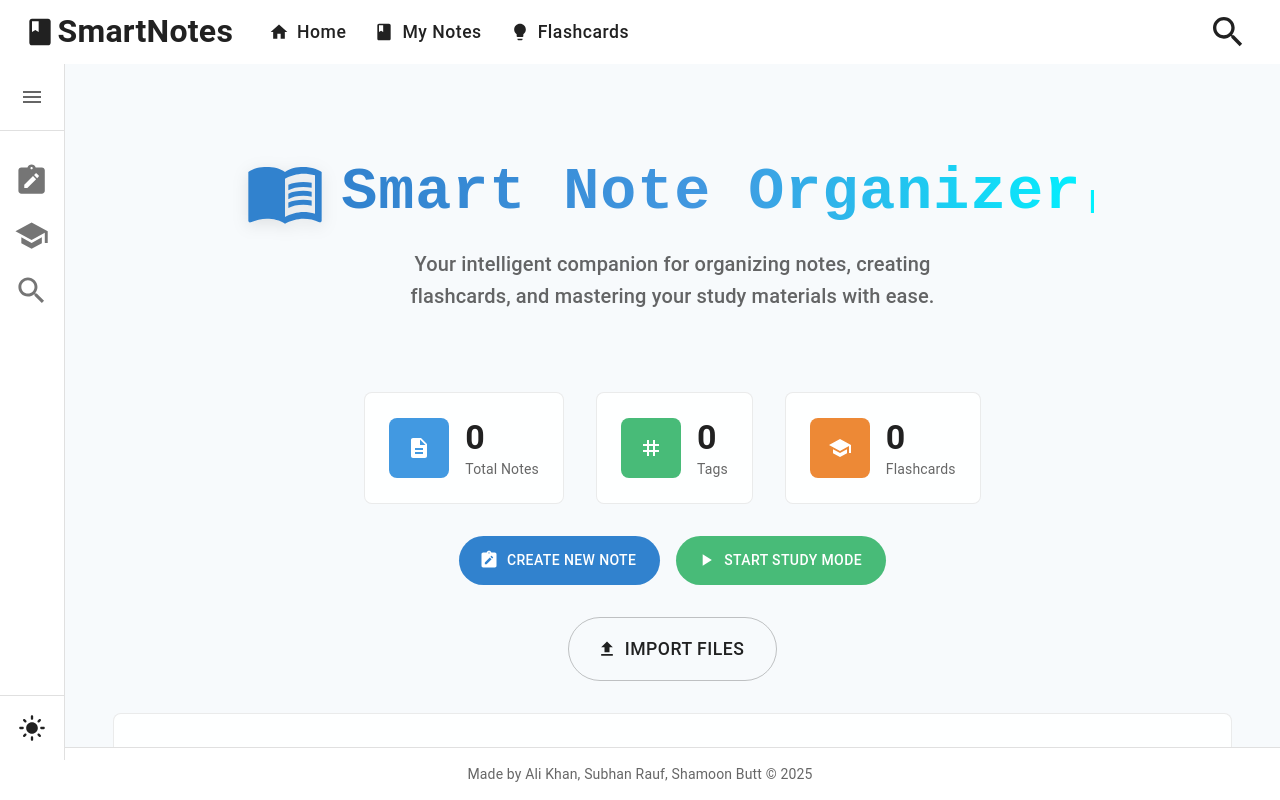
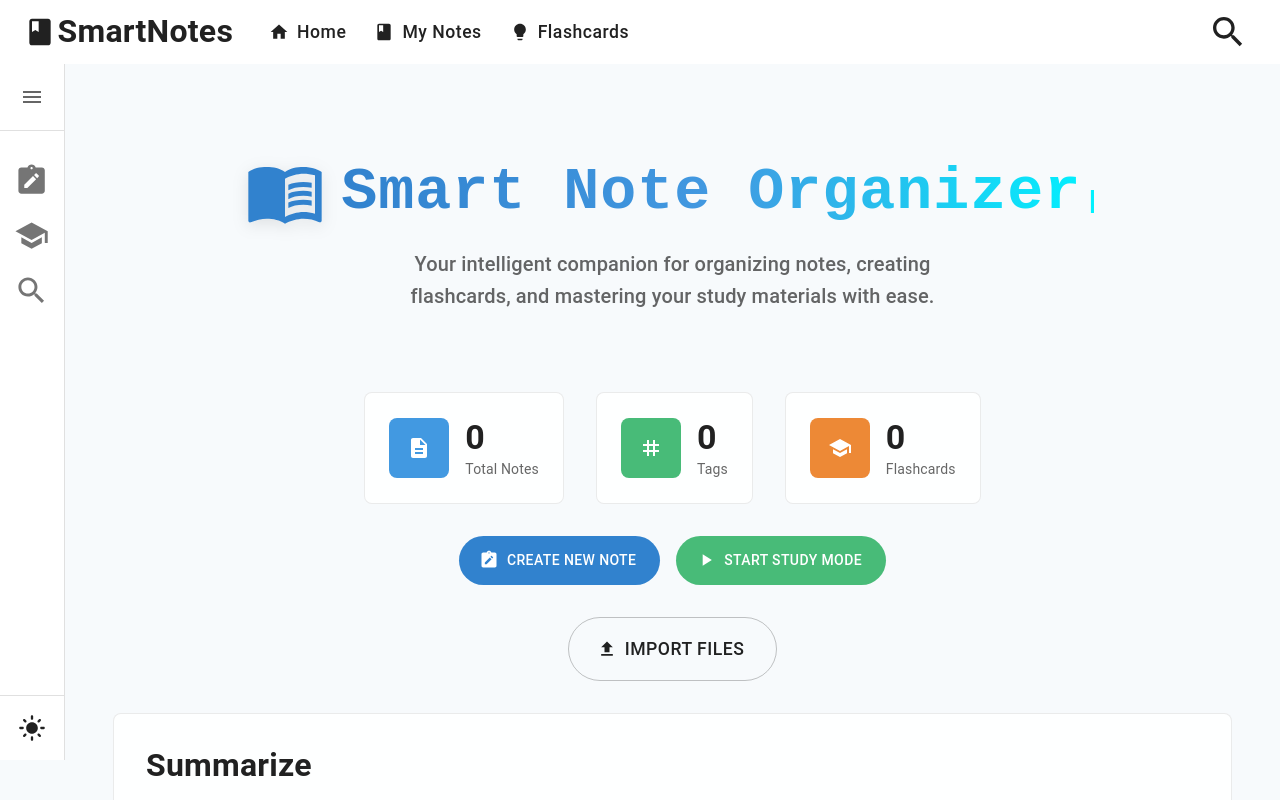
Before and after one commit to Wocx32/smart-note-organizer, a React (Vite) app in the folder frontend/: page / in a window 1280 px wide. Shown: the top 800 px of the page. Built offline with nearby package versions, Linux system fonts and the light colour scheme; what tesseract.js would draw is missing.

Commit message:
footer edited

```diff
--- a/frontend/src/components/Footer.jsx
+++ b/frontend/src/components/Footer.jsx
@@ -1,19 +1,19 @@
 import { Box, Typography } from '@mui/material';
+import { useTheme } from '../context/ThemeContext';
 
 const Footer = () => {
+  const { isDarkMode } = useTheme();
+
   return (
     <Box
       component="footer"
       sx={{
         py: 2,
         px: 3,
-        backgroundColor: 'white',
+        backgroundColor: isDarkMode ? 'background.paper' : 'white',
         borderTop: '1px solid',
         borderColor: 'divider',
         width: '100%',
-        position: 'fixed',
-        bottom: 0,
-        left: 0,
       }}
     >
       <Typography
--- a/frontend/src/components/Layout.jsx
+++ b/frontend/src/components/Layout.jsx
@@ -57,9 +57,7 @@ const Layout = () => {
           </Box>
         </Box>
       </Box>
-      <Box sx={{ width: '100%', bgcolor: 'white' }}>
-        <Footer />
-      </Box>
+      <Footer />
     </Box>
   );
 };
```
